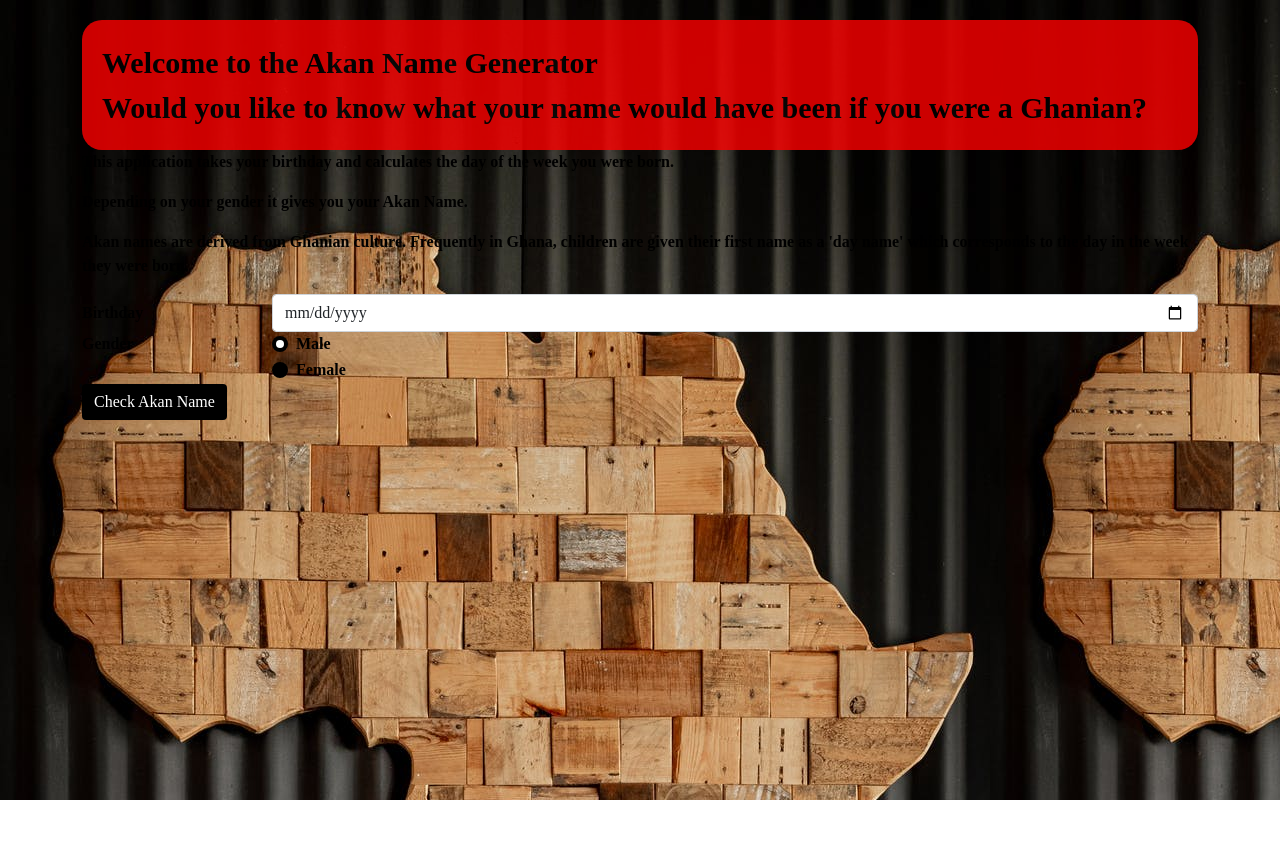
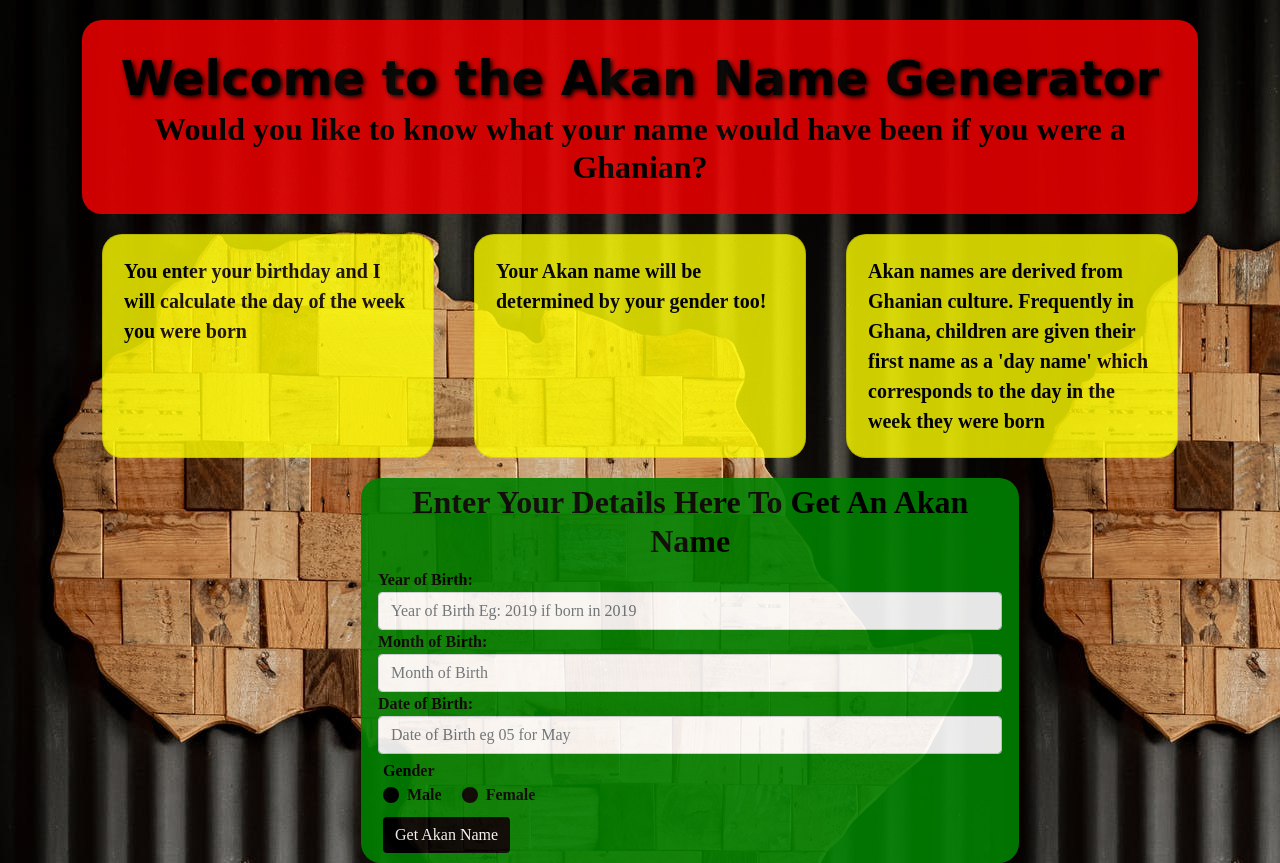
Before and after one commit to HWaruguru/Akan-Name-Generator, a plain HTML site: page index.html in a window 1280 px wide. Before the commit the page ends 800 px from the top, so only its background shows below. Drawn offline with Linux system fonts and the light colour scheme; a script that the page names is missing; a web font is replaced by a local one.

Commit message:
Add cards and more labels on the form

```diff
--- a/index.html
+++ b/index.html
@@ -3,6 +3,7 @@
 
 <head>
   <title>Akan Name Generator</title>
+  <link rel="stylesheet" href="https://cdnjs.cloudflare.com/ajax/libs/font-awesome/4.7.0/css/font-awesome.min.css">
   <link href='https://fonts.googleapis.com/css?family=Sofia|Pacifico|Cardo' rel='stylesheet'>
   <link href="css/bootstrap.css" rel="stylesheet" type="text/css">
   <link href="css/styles.css" type="text/css" rel="stylesheet">
@@ -11,55 +12,66 @@
 <body>
   <div class="container">
     <div class="title">
-      Welcome to the Akan Name Generator <br>
-      <div class="secondline">
-        Would you like to know what your name would have been if you were a Ghanian?
+      <h1>Welcome to the Akan Name Generator</h1>
+
+      <h2>Would you like to know what your name would have been if you were a Ghanian?</h2>
+
+    </div>
+     <div class="card-deck">
+      <div class="card">
+        <div class="card-body">
+          <p class="card-text">You enter your birthday and I will calculate the day of the week you were born</p>
+        </div>
+      </div>
+      <div class="card">
+        <div class="card-body">
+          <p class="card-text">Your Akan name will be determined by your gender too!</p>
+        </div>
+      </div>
+      <div class="card">
+        <div class="card-body">
+          <p class="card-text">Akan names are derived from Ghanian culture. Frequently in Ghana, children are given their first name as a 'day name' which corresponds to the day in the week they were born</p>
+        </div>
       </div>
 
-    </div>
-    <div class="intro">
-      <p> This application takes your birthday and calculates the day of the week you were born. </p>
-      <p>Depending on your gender it gives you your Akan Name. </p>
-        <p>Akan names are derived from Ghanian culture. Frequently in Ghana, children are given their first name as a 'day name' which corresponds to the day in the week they were born. </p>
-    </div>
-    <div class="jumbotron form1">
-      <form>
-        <div class="form-group row">
-          <label for="date" class="col-sm-2 col-form-label ">Birthday</label>
-          <div class="col-sm-10">
-            <input type="date" class="form-control birthday" id="date" placeholder="date">
+  </div>
+
+
+  <div class="overlay">
+    <div class="container">
+
+      <h2>Enter Your Details Here To Get An Akan Name</h2>
+      <form name="myForm" class="form" onsubmit="validate();">
+        <div class="form-group">
+          <label for="number">Year of Birth:</label>
+          <input type="number" class="form-control" id="year" placeholder="Year of Birth Eg: 2019 if born in 2019" name="year">
+        </div>
+        <div class="form-group">
+          <label for="month">Month of Birth:</label>
+          <input type="number" class="form-control" id="month" placeholder="Month of Birth" name="month">
+        </div>
+        <div class="form-group">
+          <label for="date">Date of Birth:</label>
+          <input type="number" class="form-control" id="date" placeholder="Date of Birth eg 05 for May" name="date">
+        </div>
+        <div class="form-group" id="buttonid">
+          <label for="month">Gender</label><br>
+          <div class="form-check-inline">
+            <label class="form-check-label">
+              <input type="radio" class="form-check-input button1" name="gender" id="male">&nbsp; Male
+            </label>
+          </div>
+          <div class="form-check-inline">
+            <label class="form-check-label">
+              <input type="radio" class="form-check-input button1" name="gender" id="female">&nbsp; Female
+            </label>
           </div>
         </div>
-        <fieldset class="form-group">
-          <div class="row">
-            <legend class="col-form-label col-sm-2 pt-0">Gender</legend>
-            <div class="col-sm-10 ">
-              <div class="form-check">
-                <input class="form-check-input button1" type="radio" name="gridRadios" id="gridRadios1" value="option1" checked>
-                <label class="form-check-label" for="gridRadios1">
-                  Male
-                </label>
-              </div>
-              <div class="form-check">
-                <input class="form-check-input button1" type="radio" name="gridRadios" id="gridRadios2" value="option2">
-                <label class="form-check-label" for="gridRadios2">
-                  Female
-                </label>
-              </div>
-
-            </div>
-          </div>
-        </fieldset>
-
-        <div class="form-group row button2" >
-          <div class="col-sm-10">
-            <button type="submit" class="btn button1" id="button1">Check Akan Name</button>
-          </div>
-        </div>
+        <button type="submit" class="btn button1" id="buttonid" onclick="findName();">Get Akan Name</button>
+        <br>
       </form>
     </div>
-
   </div>
-  </div>
+</div>
   <script src="./index.js"></script>
 </body>
```
